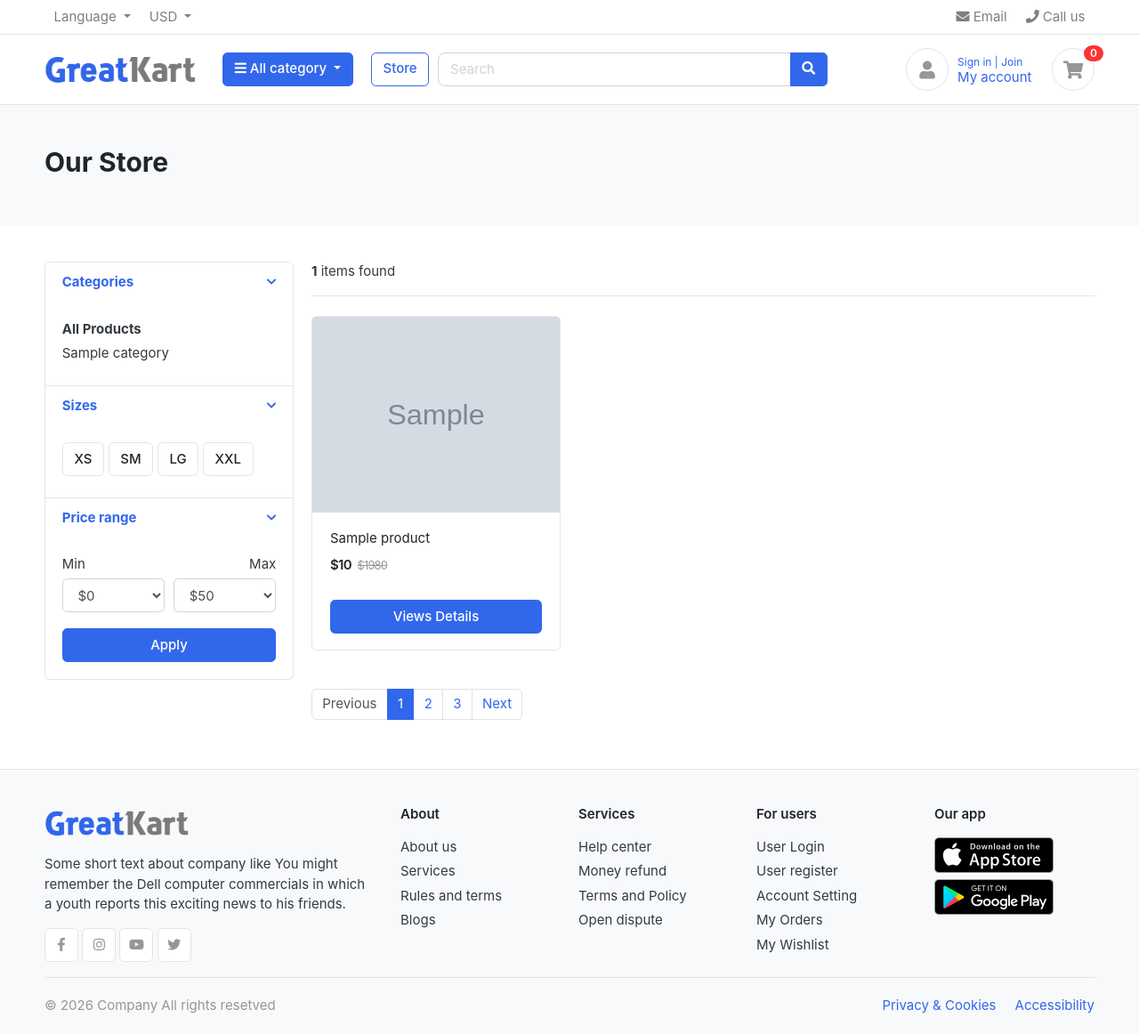
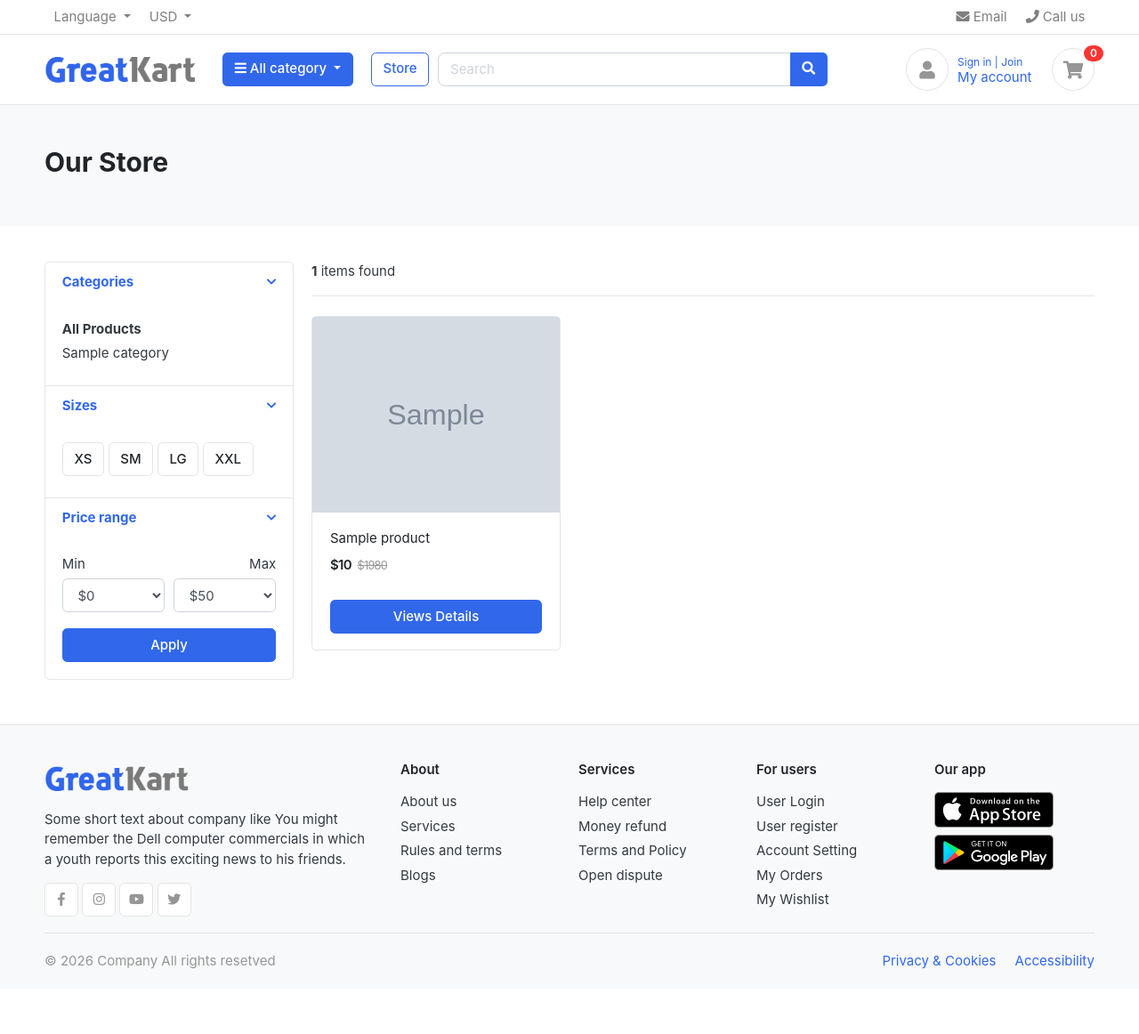
Before and after one commit to MohammedAMohsen/GreatCart, a Django app: page /store/ in a window 1280 px wide. Shown: the whole page at 89% size. After the commit the page ends 1089 px from the top, so only its background shows below. Run offline with Django 5.2, Linux system fonts and the light colour scheme; tables that the repository leaves empty hold one stand-in row (values such as "Sample post"); grey boxes marked "Sample" are stand-in pictures; some libraries are stand-ins or nearby versions; some web fonts are replaced.

Commit message:
Modified on code

```diff
--- a/GreatCart/views.py
+++ b/GreatCart/views.py
@@ -4,7 +4,7 @@ from django.http import Http404
 
 
 def home(request):
-    products = Product.objects.all().filter(is_available=True)
+    products = Product.objects.all()[:8]
     context = {
         'products': products,
     }
--- a/carts/views.py
+++ b/carts/views.py
@@ -1,6 +1,8 @@
 from django.shortcuts import render, redirect, get_object_or_404
 from .models import Cart, CartItem
 from store.models import Product
+from django.contrib import messages
+from django.core.exceptions import ObjectDoesNotExist
 
 
 def _cart_id(request):
@@ -11,29 +13,30 @@ def _cart_id(request):
 
 
 def add_cart(request, product_id):
-    try:
-        cart = Cart.objects.get(cart_id=_cart_id(request)) # get the cart useing the cart_id present in the session
-    except Cart.DoesNotExist:
-        cart = Cart.objects.create(cart_id=_cart_id(request))
-    cart.save()
-
     product = Product.objects.get(id=product_id) # get the product
-
-    try:
-        cart_item = CartItem.objects.get(product=product, cart=cart)
-        cart_item.quantity += 1
-        cart_item.save()
-    except CartItem.DoesNotExist:
-        cart_item = CartItem.objects.create(product=product, cart=cart, quantity=1)
-        cart_item.save()
-
-    return redirect('cart')
+    if product.is_available and product.stock > 0:
+        try:
+            cart = Cart.objects.get(cart_id=_cart_id(request)) # get the cart useing the cart_id present in the session
+        except Cart.DoesNotExist:
+            cart = Cart.objects.create(cart_id=_cart_id(request))
+        cart.save()
+        try:
+            cart_item = CartItem.objects.get(product=product, cart=cart)
+            cart_item.quantity += 1
+            cart_item.save()
+        except CartItem.DoesNotExist:
+            cart_item = CartItem.objects.create(product=product, cart=cart, quantity=1)
+            cart_item.save()
+        return redirect('cart')
+    else:
+        messages.warning(request, 'The product is not available at the moment, try later')
+        return redirect('product-detail', category_slug=product.category.slug ,product_slug=product.slug)
 
 
 def remove_cart(request, product_id):
     product = get_object_or_404(Product, id=product_id)
     cart = Cart.objects.get(cart_id=_cart_id(request))
-    cart_item = CartItem.objects.get(cart=cart, product=product)
+    cart_item = get_object_or_404(CartItem, cart=cart, product=product)
     if cart_item.quantity > 1:
         cart_item.quantity -= 1
         cart_item.save()
@@ -45,7 +48,7 @@ def remove_cart(request, product_id):
 def delete_cart(request, product_id):
     product = get_object_or_404(Product, id=product_id)
     cart = Cart.objects.get(cart_id=_cart_id(request))
-    cart_item = CartItem.objects.get(cart=cart, product=product)
+    cart_item = get_object_or_404(CartItem, cart=cart, product=product)
     cart_item.delete()
     return redirect('cart')
 
@@ -58,7 +61,7 @@ def cart(request, total=0, tax=0, grand_total=0, cart_items=None):
             total += (cart_item.product.price * cart_item.quantity)
         tax = (2 * total) / 100  # 2% قيمة الضريبة
         grand_total = total + tax
-    except:
+    except ObjectDoesNotExist:
         pass
 
     context = {
--- a/store/urls.py
+++ b/store/urls.py
@@ -4,6 +4,7 @@ from . import views
 
 urlpatterns = [
     path('', views.store, name='store'),
-    path('<slug:category_slug>/', views.store, name='product-by-category'),
-    path('<slug:category_slug>/<slug:product_slug>/', views.product_detail, name='product-detail'),
+    path('category/<slug:category_slug>/', views.store, name='product-by-category'),
+    path('category/<slug:category_slug>/<slug:product_slug>/', views.product_detail, name='product-detail'),
+    path('search/', views.search, name='search'),
 ]
--- a/store/views.py
+++ b/store/views.py
@@ -5,7 +5,13 @@ from category.models import category
 from django.db.models import Q
 from carts.models import CartItem
 from carts.views import _cart_id
-from django.http import HttpResponse
+from django.core.paginator import Paginator
+
+
+def product_paginator(request, products):
+    page = request.GET.get('page')
+    paginator = Paginator(products, 6)
+    return paginator.get_page(page)
 
 
 def store(request, category_slug=None):
@@ -13,16 +19,31 @@ def store(request, category_slug=None):
         categories = get_object_or_404(category, slug=category_slug)
         products = Product.objects.filter(category=categories, is_available=True)
     else:
-        q = request.GET.get('q', '')
-        products = Product.objects.filter(
-            Q (product_name__icontains=q) |
-            Q (description__icontains=q) |
-            Q (category__category_name__icontains=q) |
-            Q (category__slug__icontains=q),
-            is_available=True
-        )
+        products = Product.objects.filter(is_available=True)
+    count = products.count()
+
+    products = product_paginator(request, products)
     context = {
         'products': products,
+        'count': count,
+    }
+    return render(request, 'store/store.html', context)
+
+
+def search(request):
+    q = request.GET.get('q', '')
+    products = Product.objects.filter(
+        Q(product_name__icontains=q)|
+        Q(description__icontains=q)|
+        Q(category__category_name__icontains=q)|
+        Q(category__slug__icontains=q),
+        is_available=True
+    ).order_by('-created_date')
+    count = products.count()
+    products = product_paginator(request, products)
+    context = {
+        'products': products,
+        'count': count,
     }
     return render(request, 'store/store.html', context)
 
--- a/templates/base.html
+++ b/templates/base.html
@@ -38,14 +38,22 @@
 	});
 	// jquery end
 	</script>
-
+	<style>
+	.msg {
+		position: sticky;
+		top: 8.25rem;
+		left: 50%;
+		transform: translateX(-50%);
+		width: min(100%, 607px);
+	}
+	</style>
 </head>
 <body>
 
     <!-- navbar -->
     {% include 'includes/navbar.html' %}
 
-	<div class="col-md-4">
+	<div class="text-center msg" >
 		{% if messages %}
 			{% for message in messages %}
 				<div class="alert alert-{{ message.tags }}">
--- a/templates/includes/navbar.html
+++ b/templates/includes/navbar.html
@@ -71,10 +71,10 @@
             </div>  <!-- category-wrap.// -->
         </div> <!-- col.// -->
         <div class="col-lg  col-md-6 col-sm-12 col">
-            <form action="{% url 'store' %}" method="GET" class="search">
+            <form action="{% url 'search' %}" method="GET" class="search">
                 <div class="input-group w-100">
                     <a href="{% url 'store' %}" class="btn btn-outline-primary">Store</a>
-                    <input type="text" name="q" class="form-control" style="width:60%; margin-left:10px; border-radius: 8px 0 0 8px;" placeholder="Search">
+                    <input type="text" name="q" class="form-control" value="{{ request.GET.q }}" style="width:60%; margin-left:10px; border-radius: 8px 0 0 8px;" placeholder="Search">
                     <div class="input-group-append">
                         <button class="btn btn-primary" type="submit">
                             <i class="fa fa-search"></i>
--- a/templates/store/store.html
+++ b/templates/store/store.html
@@ -3,7 +3,11 @@
 {% block content %}
     <section class="section-pagetop bg">
         <div class="container">
+            {% if 'search' in request.path %}
+                <h2 class="title-page">Search Result </h2>
+            {% else %}
                 <h2 class="title-page">Our Store</h2>
+            {% endif %}
         </div> <!-- container //  -->
     </section>
     <section class="section-content padding-y">
@@ -103,10 +107,11 @@
                 <main class="col-md-9">
                     <header class="border-bottom mb-4 pb-3">
                             <div class="form-inline">
-                                <span class="mr-md-auto"><b>{{ products.count }}</b> items found </span>
+                                <span class="mr-md-auto"><b>{{ count }}</b> items found </span>
                             </div>
                     </header><!-- sect-heading -->
                     <div class="row">
+                        {% if products %}
                             {% for product in products %}
                                 <div class="col-md-4">
                                     <figure class="card card-product-grid">
@@ -128,15 +133,39 @@
                                     </figure>
                                 </div> <!-- col.// -->
                             {% endfor %}
+                        {% else %}
+                            <h2>No result found, Please try again.</h2>
+                        {% endif %}
                     </div> <!-- row end.// -->
                     <nav class="mt-4" aria-label="Page navigation sample">
+                        {% if products.has_other_pages %}
                             <ul class="pagination">
+
+                                <!--Previous-->
+                                {% if products.has_previous %}
+                                    <li class="page-item"><a class="page-link" href="?q={{ request.GET.q }}&page={{products.previous_page_number}}">Previous</a></li>
+                                {% else %}
                                     <li class="page-item disabled"><a class="page-link" href="#">Previous</a></li>
-                            <li class="page-item active"><a class="page-link" href="#">1</a></li>
-                            <li class="page-item"><a class="page-link" href="#">2</a></li>
-                            <li class="page-item"><a class="page-link" href="#">3</a></li>
-                            <li class="page-item"><a class="page-link" href="#">Next</a></li>
+                                {% endif %}
+
+                                <!--Number-->
+                                {% for num in products.paginator.page_range %}
+                                    {% if products.number == num  %}
+                                        <li class="page-item active"><a class="page-link" href="?q={{ request.GET.q }}&page={{ num }}">{{ num }}</a></li>
+                                    {% elif num > products.number|add:'-3' and num < products.number|add:'+3' %}
+                                        <li class="page-item"><a class="page-link" href="?q={{ request.GET.q }}&page={{ num }}">{{ num }}</a></li>
+                                    {% endif %}
+                                {% endfor %}
+
+                                <!--Next-->
+                                {% if products.has_next %}
+                                    <li class="page-item"><a class="page-link" href="?q={{ request.GET.q }}&page={{products.next_page_number}}">Next</a></li>
+                                {% else %}
+                                    <li class="page-item disabled"><a class="page-link" href="#">Next</a></li>
+                                {% endif %}
+
                             </ul>
+                        {% endif %}
                     </nav>
                 </main> <!-- col.// -->
             </div>
```
Lines whose indentation alone changed are shown as unchanged.
